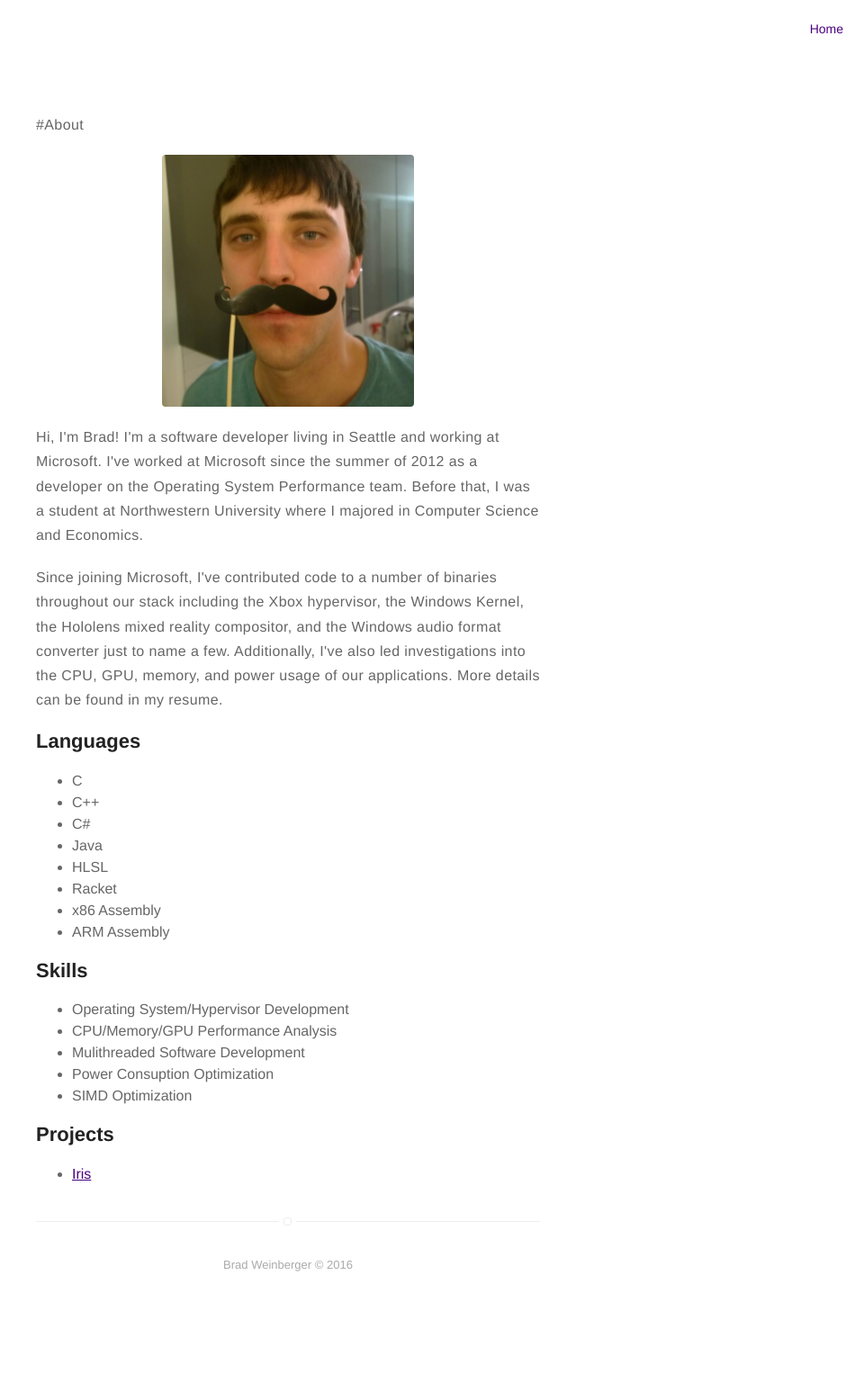
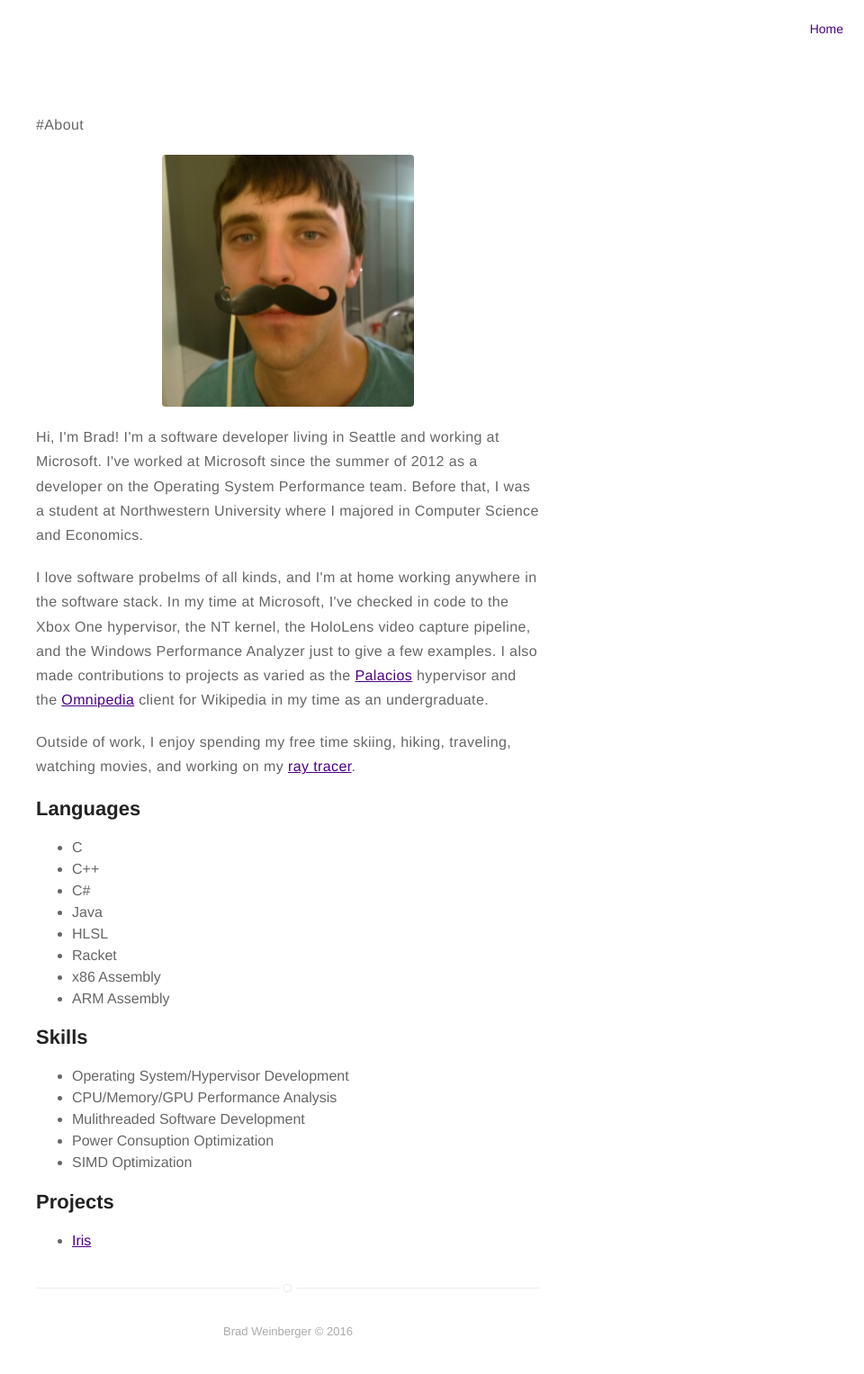
Before and after one commit to BradleyMarie/bradleymarie.github.io, a Jekyll site: the page built from about.md, in a window 1280 px wide. Shown: the whole page at 90% size, without its empty margins (320-1280 px from the left). Built offline with Jekyll 4.4.1, drawn with Linux system fonts in a browser that asks for light colours; before the commit the page ends 1453 px from its top, so only the background shows below that.

Commit message:
Bio update

```diff
--- a/about.md
+++ b/about.md
@@ -16,12 +16,18 @@ Microsoft. I've worked at Microsoft since the summer of 2012 as a developer
 on the Operating System Performance team. Before that, I was a student at
 Northwestern University where I majored in Computer Science and Economics.</p>
 
-<p>Since joining Microsoft, I've contributed code to a number of binaries
-throughout our stack including the Xbox hypervisor, the Windows Kernel,
-the Hololens mixed reality compositor, and the Windows audio format converter
-just to name a few. Additionally, I've also led investigations into the CPU,
-GPU, memory, and power usage of our applications. More details can be found
-in my resume.</p>
+<p>I love software probelms of all kinds, and I'm at home working anywhere
+in the software stack. In my time at Microsoft, I've checked in code to
+the Xbox One hypervisor, the NT kernel, the HoloLens video capture pipeline,
+and the Windows Performance Analyzer just to give a few examples. I also
+made contributions to projects as varied as the
+<a href="http://www.v3vee.org/palacios/">Palacios</a> hypervisor and the
+<a href="http://omnipedia.northwestern.edu/">Omnipedia</a> client for
+Wikipedia in my time as an undergraduate.</p>
+
+<p>Outside of work, I enjoy spending my free time skiing, hiking, traveling,
+watching movies, and working on my
+<a href="https://github.com/BradleyMarie/Iris">ray tracer</a>.</p>
 
 <h2>Languages</h2>
 
```
